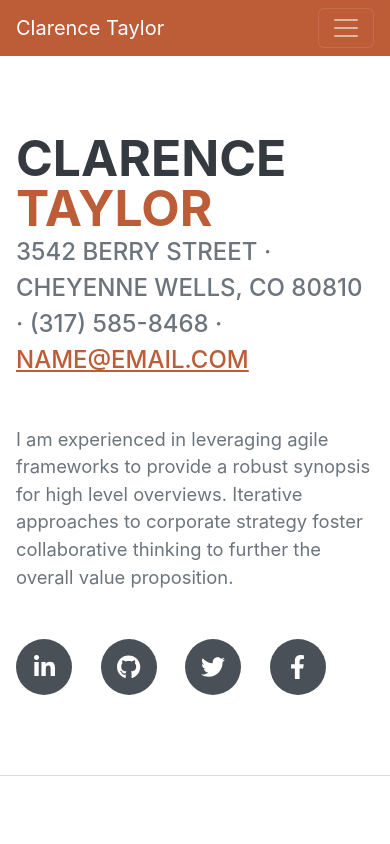
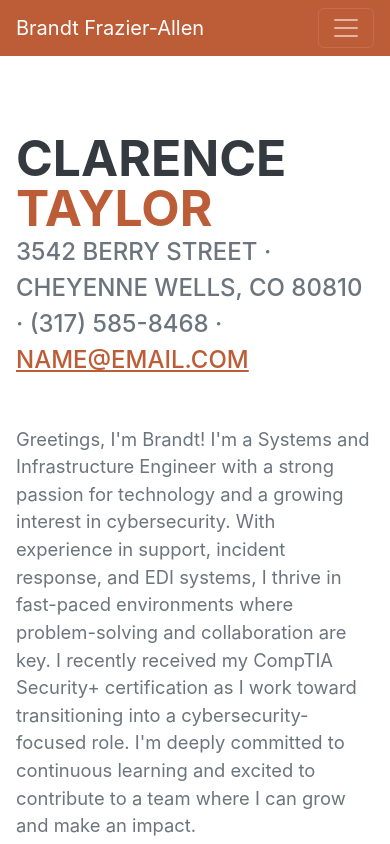
Before and after one commit to Brandt2x/brandt2x.github.io, a plain HTML site: page index.html in a window 390 px wide. Shown: the top 844 px of the page. Drawn offline with nearby package versions, Linux system fonts and the light colour scheme; a web font is replaced by a local one.

Commit message:
Update name and about me

```diff
--- a/index.html
+++ b/index.html
@@ -19,7 +19,7 @@
         <!-- Navigation-->
         <nav class="navbar navbar-expand-lg navbar-dark bg-primary fixed-top" id="sideNav">
             <a class="navbar-brand js-scroll-trigger" href="#page-top">
-                <span class="d-block d-lg-none">Clarence Taylor</span>
+                <span class="d-block d-lg-none">Brandt Frazier-Allen</span>
                 <span class="d-none d-lg-block"><img class="img-fluid img-profile rounded-circle mx-auto mb-2" src="assets/img/profile.jpg" alt="..." /></span>
             </a>
             <button class="navbar-toggler" type="button" data-bs-toggle="collapse" data-bs-target="#navbarResponsive" aria-controls="navbarResponsive" aria-expanded="false" aria-label="Toggle navigation"><span class="navbar-toggler-icon"></span></button>
@@ -47,7 +47,7 @@
                         3542 Berry Street · Cheyenne Wells, CO 80810 · (317) 585-8468 ·
                         <a href="mailto:name@email.com">name@email.com</a>
                     </div>
-                    <p class="lead mb-5">I am experienced in leveraging agile frameworks to provide a robust synopsis for high level overviews. Iterative approaches to corporate strategy foster collaborative thinking to further the overall value proposition.</p>
+                    <p class="lead mb-5">Greetings, I'm Brandt! I'm a Systems and Infrastructure Engineer with a strong passion for technology and a growing interest in cybersecurity. With experience in support, incident response, and EDI systems, I thrive in fast-paced environments where problem-solving and collaboration are key. I recently received my CompTIA Security+ certification as I work toward transitioning into a cybersecurity-focused role. I'm deeply committed to continuous learning and excited to contribute to a team where I can grow and make an impact.</p>
                     <div class="social-icons">
                         <a class="social-icon" href="#!"><i class="fab fa-linkedin-in"></i></a>
                         <a class="social-icon" href="#!"><i class="fab fa-github"></i></a>
```
